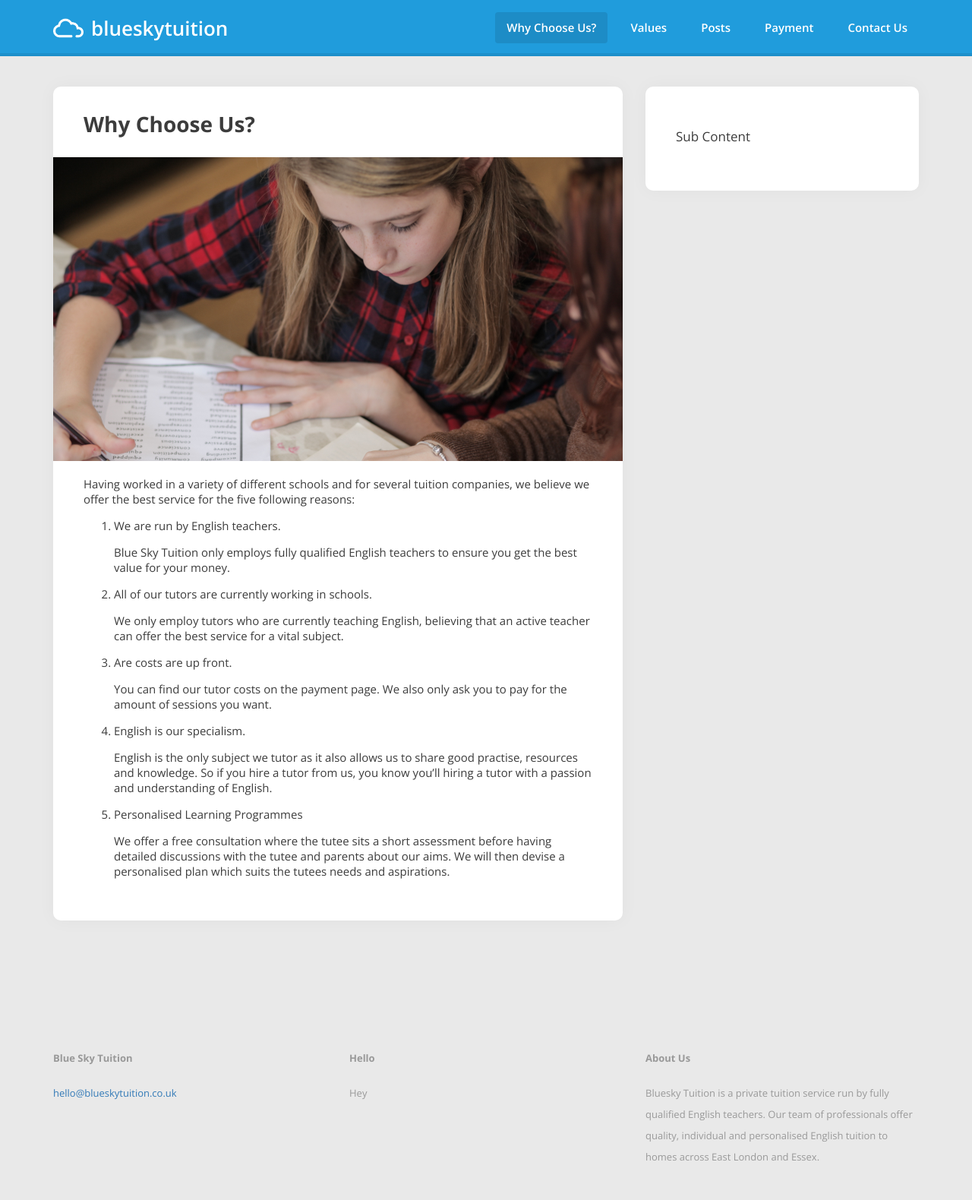
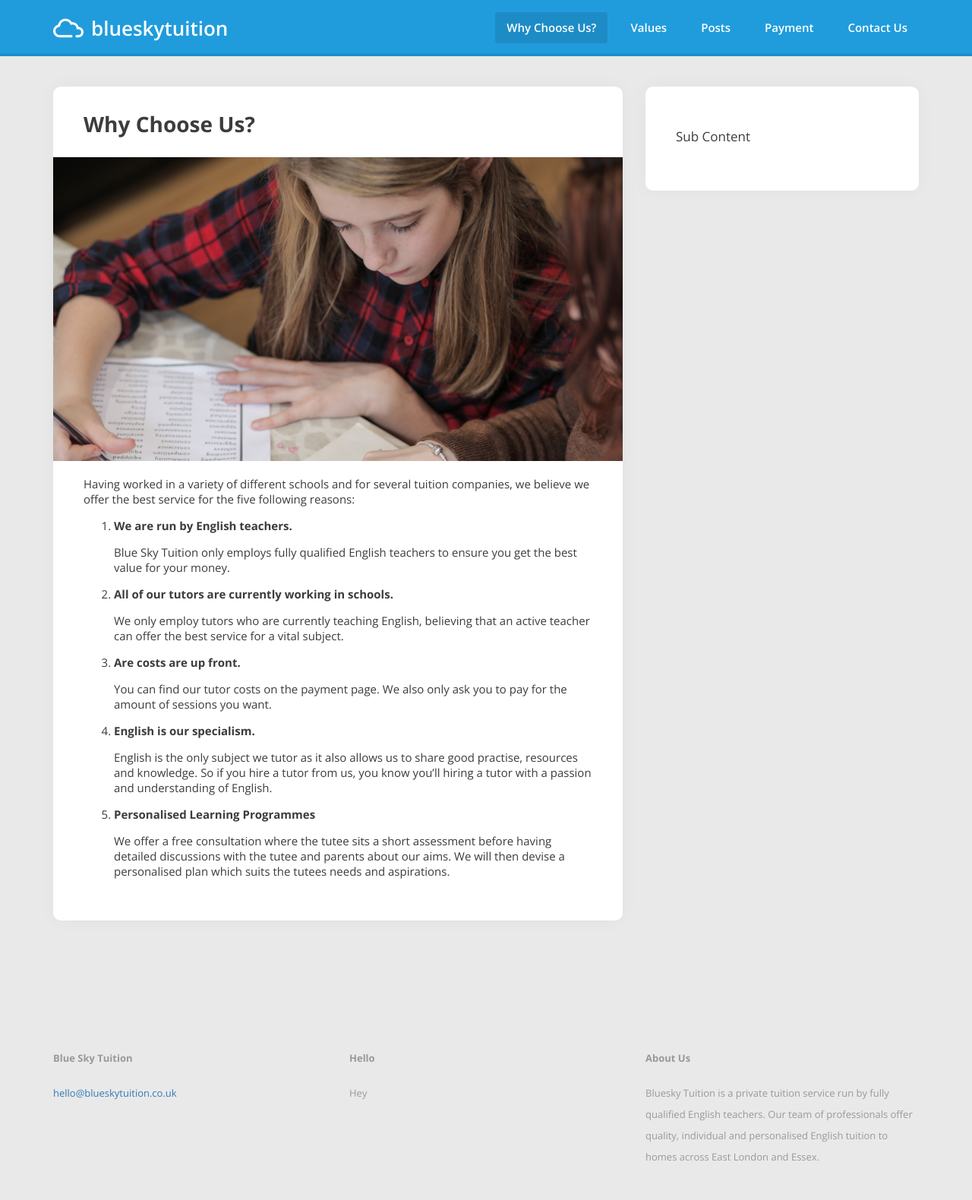
Before and after one commit to 01taylop/blue-sky-tuition, a Jekyll site: the page built from why-choose-us.md, in a window 1280 px wide. Shown: the whole page at 76% size. Built offline with Jekyll 4.4.1, drawn with Linux system fonts in a browser that asks for light colours.

Commit message:
Bold some text to improve readability

```diff
--- a/why-choose-us.md
+++ b/why-choose-us.md
@@ -8,22 +8,22 @@ image: why_choose_us
 
 Having worked in a variety of different schools and for several tuition companies, we believe we offer the best service for the five following reasons:
 
-1. We are run by English teachers.
+1. **We are run by English teachers.**
 
     Blue Sky Tuition only employs fully qualified English teachers to ensure you get the best value for your money.
 
-2. All of our tutors are currently working in schools.
+2. **All of our tutors are currently working in schools.**
 
     We only employ tutors who are currently teaching English, believing that an active teacher can offer the best service for a vital subject.
 
-3. Are costs are up front.
+3. **Are costs are up front.**
 
     You can find our tutor costs on the payment page. We also only ask you to pay for the amount of sessions you want.
 
-4. English is our specialism.
+4. **English is our specialism.**
 
     English is the only subject we tutor as it also allows us to share good practise, resources and knowledge. So if you hire a tutor from us, you know you'll hiring a tutor with a passion and understanding of English.
 
-5. Personalised Learning Programmes
+5. **Personalised Learning Programmes**
 
     We offer a free consultation where the tutee sits a short assessment before having detailed discussions with the tutee and parents about our aims. We will then devise a personalised plan which suits the tutees needs and aspirations.
```
Also changed, not shown: payment.md (+3 -3 lines).
